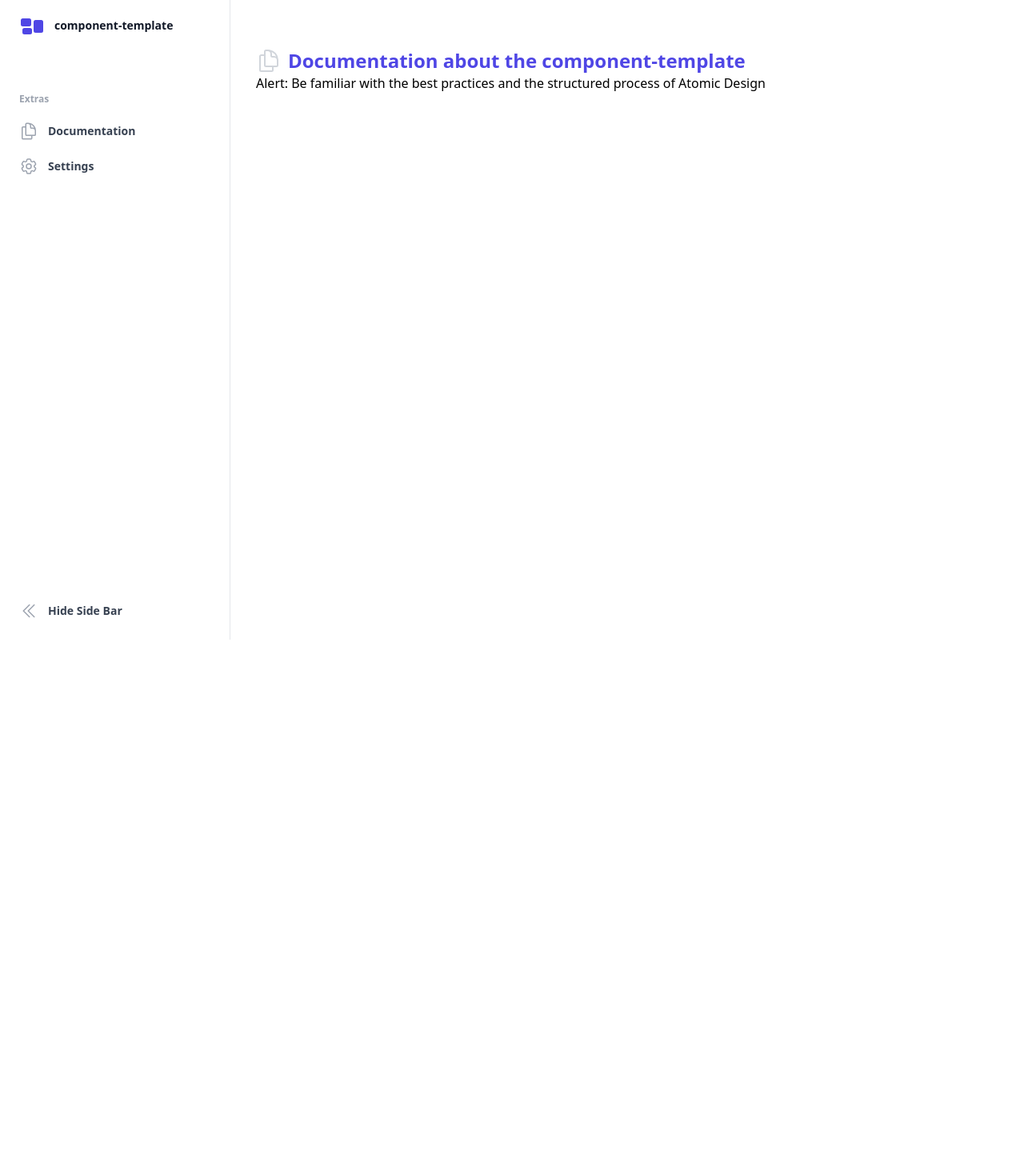
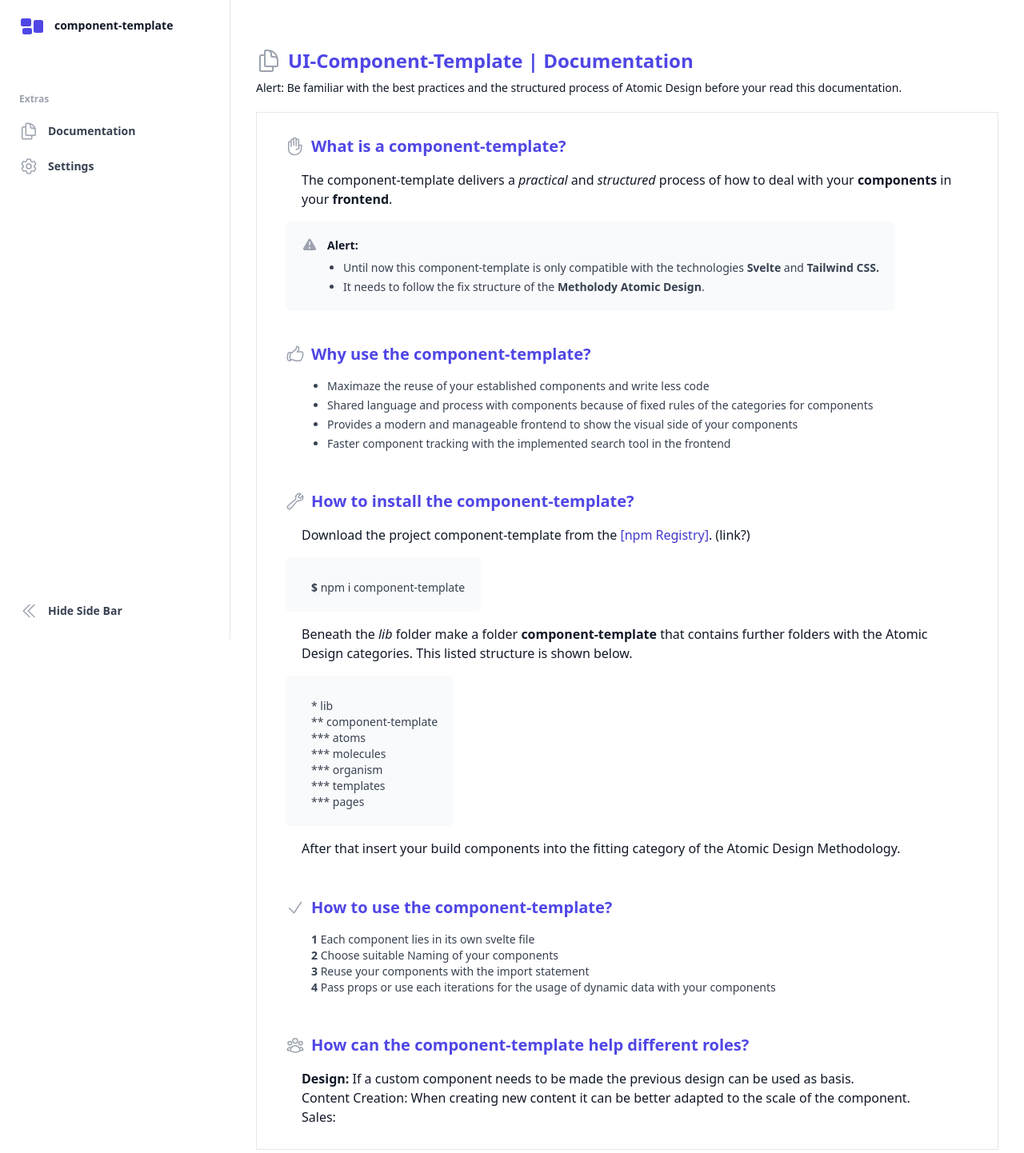
Before and after one commit to CyberSpaceEsli/component-template, a SvelteKit app: page /documentation in a window 1280 px wide. Shown: the top 1442 px of the page at 80% size. Before the commit the page ends 800 px from the top, so only its background shows below. Built offline with nearby package versions, Linux system fonts and the light colour scheme.

Commit message:
wrote documentation content for interface

```diff
--- a/src/components/InterfaceDocumentation.svelte
+++ b/src/components/InterfaceDocumentation.svelte
@@ -1,9 +1,125 @@
 <div class="mt-5">
    <div class="flex space-x-2 items-center">
-      <svg class="w-8 h-8 text-gray-300" fill="none" viewBox="0 0 24 24" stroke-width="1.5" stroke="currentColor">
+      <svg class="w-8 h-8 text-gray-400" fill="none" viewBox="0 0 24 24" stroke-width="1.5" stroke="currentColor">
          <path stroke-linecap="round" stroke-linejoin="round" d="M15.75 17.25v3.375c0 .621-.504 1.125-1.125 1.125h-9.75a1.125 1.125 0 01-1.125-1.125V7.875c0-.621.504-1.125 1.125-1.125H6.75a9.06 9.06 0 011.5.124m7.5 10.376h3.375c.621 0 1.125-.504 1.125-1.125V11.25c0-4.46-3.243-8.161-7.5-8.876a9.06 9.06 0 00-1.5-.124H9.375c-.621 0-1.125.504-1.125 1.125v3.5m7.5 10.375H9.375a1.125 1.125 0 01-1.125-1.125v-9.25m12 6.625v-1.875a3.375 3.375 0 00-3.375-3.375h-1.5a1.125 1.125 0 01-1.125-1.125v-1.5a3.375 3.375 0 00-3.375-3.375H9.75" />
       </svg>
-      <h1 class="text-indigo-600 font-bold text-2xl">Documentation about the component-template</h1>
+      <h1 class="text-indigo-600 font-bold text-2xl">UI-Component-Template | Documentation </h1>
    </div>
-   <p>Alert: Be familiar with the best practices and the structured process of Atomic Design</p>
+   <p class="mt-2 text-gray-900 text-sm">Alert: Be familiar with the best practices and the structured process of Atomic Design before your read this documentation.</p>
+
+   <div class="mt-5 py-5 px-9 border">
+      <div class="mt-2 flex space-x-2 items-center">
+         <svg class="w-6 h-6 text-gray-400" fill="none" viewBox="0 0 24 24" stroke-width="1.5" stroke="currentColor">
+            <path stroke-linecap="round" stroke-linejoin="round" d="M10.05 4.575a1.575 1.575 0 10-3.15 0v3m3.15-3v-1.5a1.575 1.575 0 013.15 0v1.5m-3.15 0l.075 5.925m3.075.75V4.575m0 0a1.575 1.575 0 013.15 0V15M6.9 7.575a1.575 1.575 0 10-3.15 0v8.175a6.75 6.75 0 006.75 6.75h2.018a5.25 5.25 0 003.712-1.538l1.732-1.732a5.25 5.25 0 001.538-3.712l.003-2.024a.668.668 0 01.198-.471 1.575 1.575 0 10-2.228-2.228 3.818 3.818 0 00-1.12 2.687M6.9 7.575V12m6.27 4.318A4.49 4.49 0 0116.35 15m.002 0h-.002" />
+         </svg>
+         <h2 class="text-indigo-600 text-xl font-bold">What is a component-template?</h2>
+      </div>
+      <div class="mt-2 py-2 px-5 text-gray-900">
+         <p>The component-template delivers a <i>practical</i> and <i>structured</i> process of how to deal with your <b>components</b> in your <b>frontend</b>. </p>
+      </div>
+
+      <!-- Alert component -->
+      <div class="mt-2 rounded-md bg-gray-50 w-max p-5">
+         <div class="flex">
+            <div class="flex-shrink-0">
+               <svg class="h-5 w-5 text-gray-400" viewBox="0 0 20 20" fill="currentColor" aria-hidden="true">
+                  <path fill-rule="evenodd" d="M8.485 2.495c.673-1.167 2.357-1.167 3.03 0l6.28 10.875c.673 1.167-.17 2.625-1.516 2.625H3.72c-1.347 0-2.189-1.458-1.515-2.625L8.485 2.495zM10 5a.75.75 0 01.75.75v3.5a.75.75 0 01-1.5 0v-3.5A.75.75 0 0110 5zm0 9a1 1 0 100-2 1 1 0 000 2z" clip-rule="evenodd" />
+               </svg>
+            </div>
+            <div class="ml-3">
+               <h3 class="text-sm font-semibold text-gray-900">Alert:</h3>
+               <div class="mt-2 text-sm text-gray-700">
+                  <ul role="list" class="list-disc space-y-1 pl-5">
+                     <li>Until now this component-template is only compatible with the technologies <b>Svelte</b> and <b>Tailwind CSS<b/>.</li>
+                     <li>It needs to follow the fix structure of the <b>Metholody Atomic Design</b>.</li>
+                  </ul>
+               </div>
+            </div>
+         </div>
+      </div>
+
+      <div class="mt-10 flex space-x-2 items-center">
+         <svg class="w-6 h-6 text-gray-400" fill="none" viewBox="0 0 24 24" stroke-width="1.5" stroke="currentColor">
+            <path stroke-linecap="round" stroke-linejoin="round" d="M6.633 10.5c.806 0 1.533-.446 2.031-1.08a9.041 9.041 0 012.861-2.4c.723-.384 1.35-.956 1.653-1.715a4.498 4.498 0 00.322-1.672V3a.75.75 0 01.75-.75A2.25 2.25 0 0116.5 4.5c0 1.152-.26 2.243-.723 3.218-.266.558.107 1.282.725 1.282h3.126c1.026 0 1.945.694 2.054 1.715.045.422.068.85.068 1.285a11.95 11.95 0 01-2.649 7.521c-.388.482-.987.729-1.605.729H13.48c-.483 0-.964-.078-1.423-.23l-3.114-1.04a4.501 4.501 0 00-1.423-.23H5.904M14.25 9h2.25M5.904 18.75c.083.205.173.405.27.602.197.4-.078.898-.523.898h-.908c-.889 0-1.713-.518-1.972-1.368a12 12 0 01-.521-3.507c0-1.553.295-3.036.831-4.398C3.387 10.203 4.167 9.75 5 9.75h1.053c.472 0 .745.556.5.96a8.958 8.958 0 00-1.302 4.665c0 1.194.232 2.333.654 3.375z" />
+         </svg>
+         <h2 class="text-indigo-600 text-xl font-bold">Why use the component-template?</h2>
+      </div>
+      <div class="ml-3">
+         <div class="mt-2 text-sm text-gray-700 py-2 px-5">
+            <ul role="list" class="list-disc space-y-1 pl-5">
+               <li>Maximaze the reuse of your established components and write less code</li>
+               <li>Shared language and process with components because of fixed rules of the categories for components</li>
+               <li>Provides a modern and manageable frontend to show the visual side of your components</li>
+               <li>Faster component tracking with the implemented search tool in the frontend</li>
+            </ul>
+         </div>
+      </div>
+
+      <div class="mt-10 flex space-x-2 items-center">
+         <svg class="w-6 h-6 text-gray-400" fill="none" viewBox="0 0 24 24" stroke-width="1.5" stroke="currentColor">
+            <path stroke-linecap="round" stroke-linejoin="round" d="M21.75 6.75a4.5 4.5 0 01-4.884 4.484c-1.076-.091-2.264.071-2.95.904l-7.152 8.684a2.548 2.548 0 11-3.586-3.586l8.684-7.152c.833-.686.995-1.874.904-2.95a4.5 4.5 0 016.336-4.486l-3.276 3.276a3.004 3.004 0 002.25 2.25l3.276-3.276c.256.565.398 1.192.398 1.852z" />
+            <path stroke-linecap="round" stroke-linejoin="round" d="M4.867 19.125h.008v.008h-.008v-.008z" />
+         </svg>
+         <h2 class="text-indigo-600 text-xl font-bold">How to install the component-template?</h2>
+      </div>
+      <div class="mt-2 py-2 px-5 text-gray-900">
+         <p>Download the project component-template from the <a href="/" class="text-indigo-700 hover:underline">[npm Registry]</a>. (link?)</p>
+      </div>
+      <div class="mt-2 rounded-md bg-gray-50 w-max p-5">
+            <div class="ml-3">
+               <div class="mt-2 text-sm text-gray-700">
+                     <p><b>$</b> npm i component-template</p>
+               </div>
+            </div>
+      </div>
+      <div class="mt-2 py-2 px-5 text-gray-900">
+         <p>Beneath the <i>lib</i> folder make a folder <b>component-template</b> that contains further folders with the Atomic Design categories. This listed structure is shown below. </p>
+      </div>
+
+      <div class="mt-2 rounded-md bg-gray-50 w-max p-5">
+         <div class="ml-3">
+            <div class="mt-2 text-sm text-gray-700">
+               <p>* lib <br>
+                  ** component-template <br>
+                  *** atoms <br>
+                  *** molecules <br>
+                  *** organism <br>
+                  *** templates <br>
+                  *** pages</p>
+            </div>
+         </div>
+      </div>
+      <div class="mt-2 py-2 px-5 text-gray-900">
+         <p>After that insert your build components into the fitting category of the Atomic Design Methodology. </p>
+      </div>
+
+      <div class="mt-10 flex space-x-2 items-center">
+         <svg class="w-6 h-6 text-gray-400" fill="none" viewBox="0 0 24 24" stroke-width="1.5" stroke="currentColor">
+            <path stroke-linecap="round" stroke-linejoin="round" d="M4.5 12.75l6 6 9-13.5" />
+         </svg>
+
+         <h2 class="text-indigo-600 text-xl font-bold">How to use the component-template?</h2>
+      </div>
+      <div class="ml-3">
+         <div class="mt-2 text-sm text-gray-700 py-2 px-5">
+               <p> <b>1</b> Each component lies in its own svelte file</p>
+               <p> <b>2</b> Choose suitable Naming of your components</p>
+               <p> <b>3</b> Reuse your components with the import statement</p>
+               <p> <b>4</b> Pass props or use each iterations for the usage of dynamic data with your components</p>
+         </div>
+      </div>
+
+      <div class="mt-10 flex space-x-2 items-center">
+         <svg class="w-6 h-6 text-gray-400" fill="none" viewBox="0 0 24 24" stroke-width="1.5" stroke="currentColor">
+            <path stroke-linecap="round" stroke-linejoin="round" d="M18 18.72a9.094 9.094 0 003.741-.479 3 3 0 00-4.682-2.72m.94 3.198l.001.031c0 .225-.012.447-.037.666A11.944 11.944 0 0112 21c-2.17 0-4.207-.576-5.963-1.584A6.062 6.062 0 016 18.719m12 0a5.971 5.971 0 00-.941-3.197m0 0A5.995 5.995 0 0012 12.75a5.995 5.995 0 00-5.058 2.772m0 0a3 3 0 00-4.681 2.72 8.986 8.986 0 003.74.477m.94-3.197a5.971 5.971 0 00-.94 3.197M15 6.75a3 3 0 11-6 0 3 3 0 016 0zm6 3a2.25 2.25 0 11-4.5 0 2.25 2.25 0 014.5 0zm-13.5 0a2.25 2.25 0 11-4.5 0 2.25 2.25 0 014.5 0z" />
+         </svg>
+         <h2 class="text-indigo-600 text-xl font-bold">How can the component-template help different roles?</h2>
+      </div>
+      <div class="mt-2 py-2 px-5 text-gray-900">
+         <p><b>Design:</b> If a custom component needs to be made the previous design can be used as basis.</p>
+         <p>Content Creation: When creating new content it can be better adapted to the scale of the component. </p>
+         <p>Sales: </p>
+      </div>
+
+   </div>
 </div>
```
